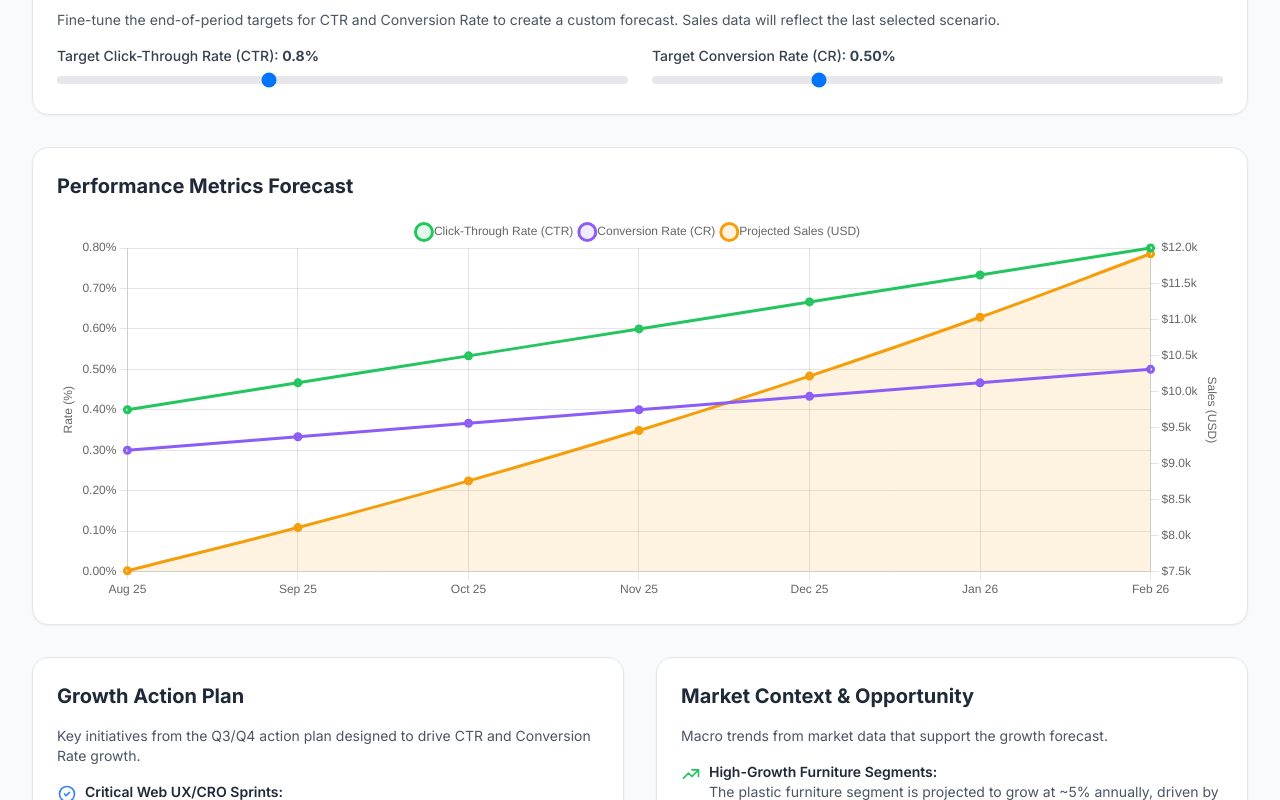
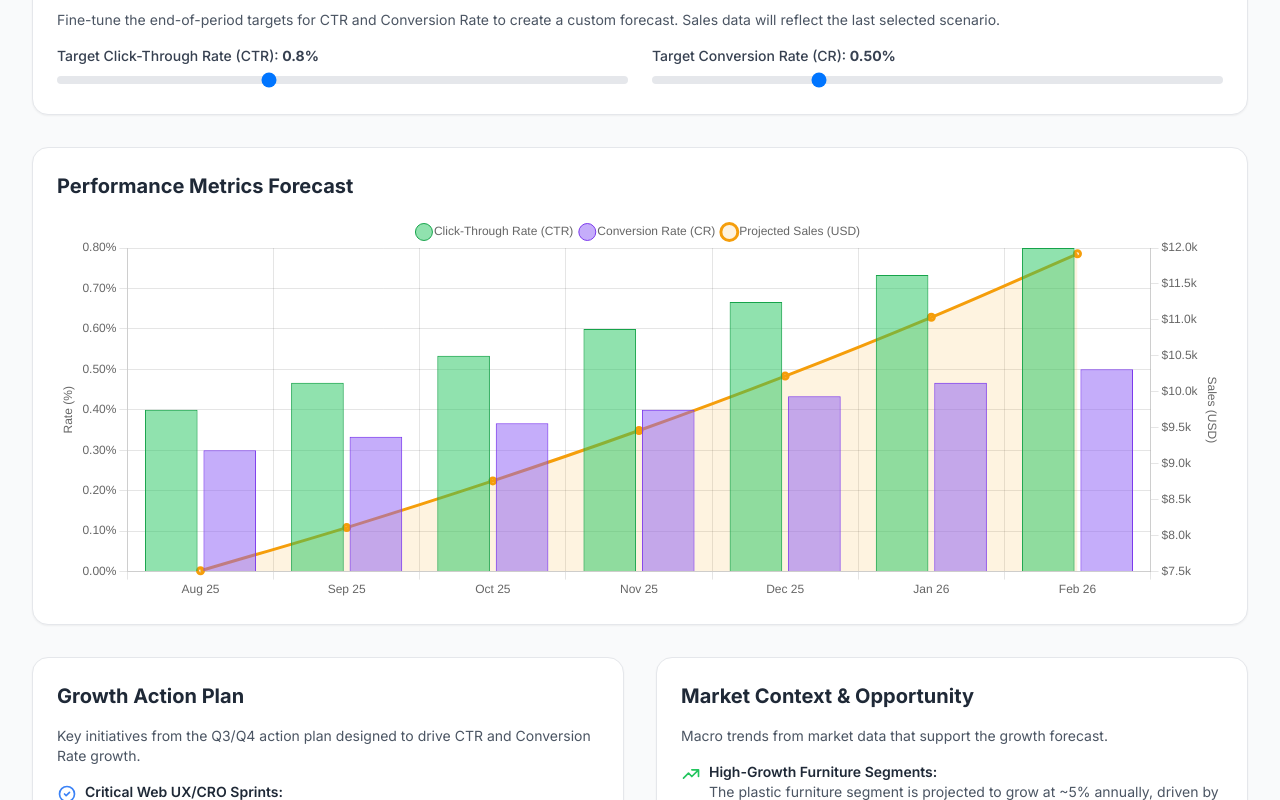
Before and after one commit to Dannie-marketing/MIO-Planning-Forecasting, a plain HTML site: page index.html in a window 1280 px wide. Shown: the part 580-1380 px from the top of the page. Drawn offline with nearby package versions, Linux system fonts and the light colour scheme.

Commit message:
Update index.html

```diff
--- a/index.html
+++ b/index.html
@@ -226,37 +226,35 @@
                     forecastChart.destroy();
                 }
 
-                currentSalesData = salesData; // Store current sales data for slider updates
+                currentSalesData = salesData;
 
                 const ctrData = generateLinearData(initialData.ctr_start, targetCtr, labels.length);
                 const crData = generateLinearData(initialData.cr_start, targetCr, labels.length);
 
                 forecastChart = new Chart(ctx, {
-                    type: 'line',
                     data: {
                         labels: labels,
                         datasets: [{
+                            type: 'bar',
                             label: 'Click-Through Rate (CTR)',
                             data: ctrData,
-                            borderColor: '#22c55e', // green-500
-                            backgroundColor: '#22c55e20',
-                            borderWidth: 3,
-                            fill: false,
-                            tension: 0.4,
+                            backgroundColor: '#22c55e80',
+                            borderColor: '#16a34a',
+                            borderWidth: 1,
                             yAxisID: 'y'
                         }, {
+                            type: 'bar',
                             label: 'Conversion Rate (CR)',
                             data: crData,
-                            borderColor: '#8b5cf6', // purple-500
-                            backgroundColor: '#8b5cf620',
-                            borderWidth: 3,
-                            fill: false,
-                            tension: 0.4,
+                            backgroundColor: '#8b5cf680',
+                            borderColor: '#7c3aed',
+                            borderWidth: 1,
                             yAxisID: 'y'
                         }, {
+                            type: 'line',
                             label: 'Projected Sales (USD)',
                             data: salesData,
-                            borderColor: '#f59e0b', // yellow-500
+                            borderColor: '#f59e0b',
                             backgroundColor: '#f59e0b20',
                             borderWidth: 3,
                             fill: true,
```
